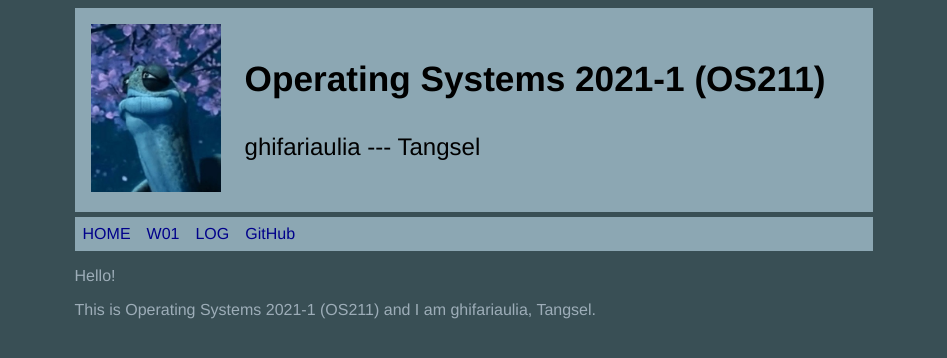
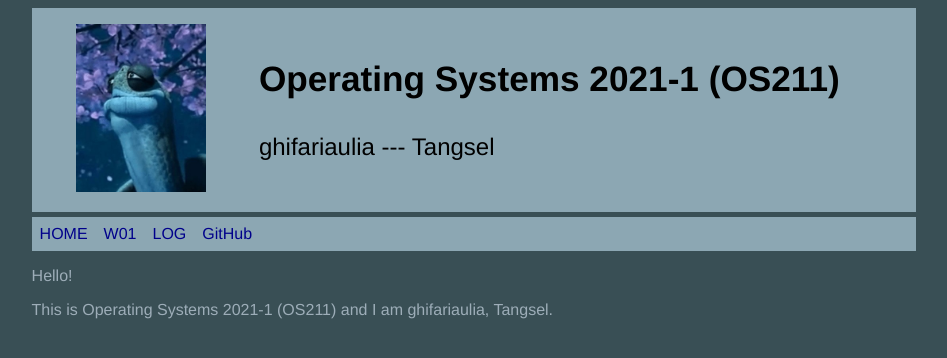
Before and after one commit to ghifariaulia/os211, a Jekyll site: the page built from index.md, in a window 1280 px wide. Shown: the top 358 px of the page, without its empty margins (166-1113 px from the left). Built offline with Jekyll 4.4.1, drawn with Linux system fonts in a browser that asks for light colours.

Commit message:
edit css

```diff
--- a/assets/css/style.css
+++ b/assets/css/style.css
@@ -14,6 +14,7 @@
 }
 
 .container {
+  min-width: 70%;
   max-width: 70%;
 }
 
```
